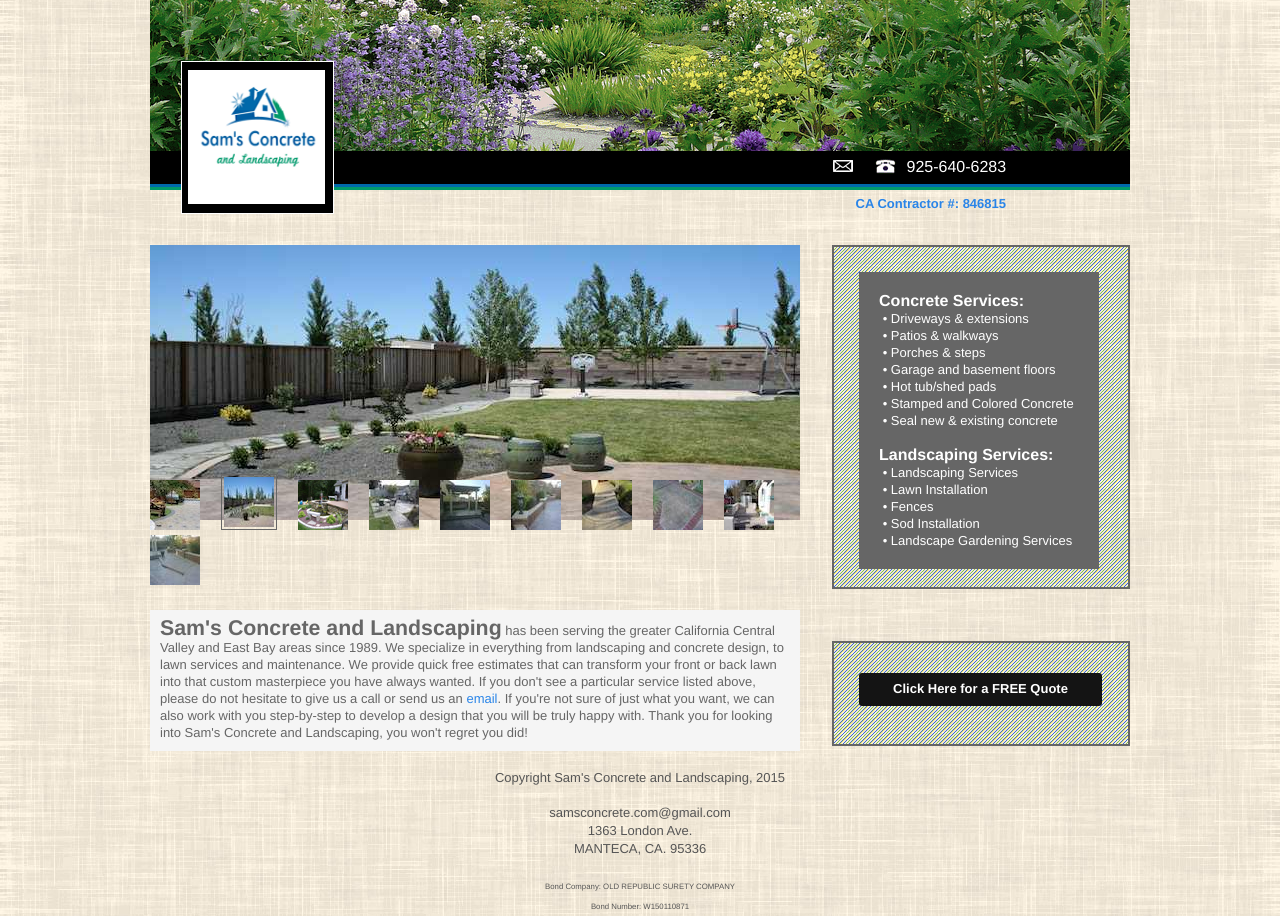
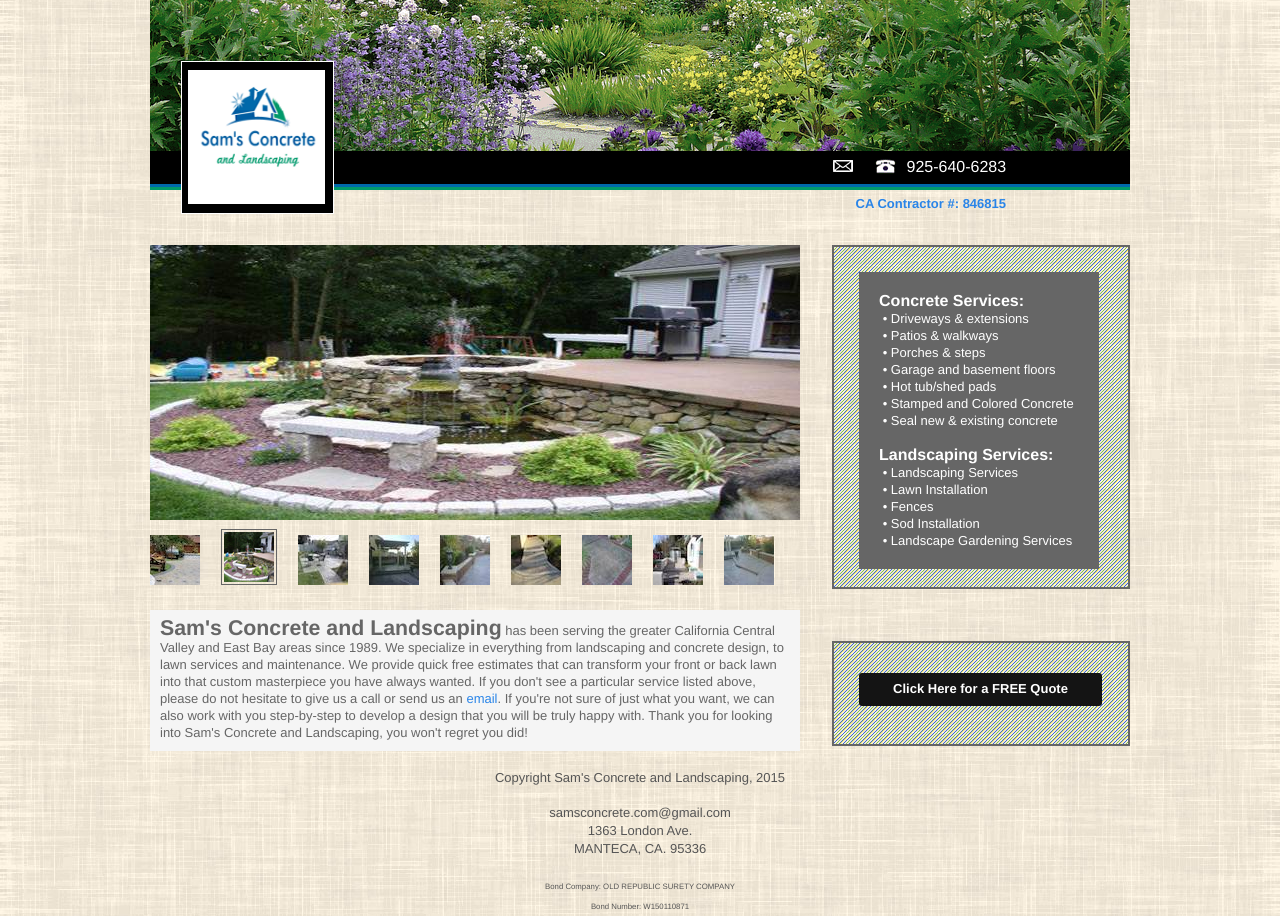
Before and after one commit to whit1206/sams-concrete.com, a Jekyll site: the page built from index.md, in a window 1280 px wide. Built offline with Jekyll 4.4.1, drawn with Linux system fonts in a browser that asks for light colours; nearby versions of some CDN libraries.

Commit message:
Update index.md
removed old landscape image from rotation

```diff
--- a/index.md
+++ b/index.md
@@ -10,7 +10,6 @@ layout: default
 
       <div id="slider" class="nivoSlider">
         <img src="img/landscape0.jpg" alt="" rel="img/landscape0_thumb.jpg" />
-        <img src="img/landscape1.jpg" alt="" rel="img/landscape1_thumb.jpg" />
         <img src="img/landscape2.jpg" alt="" rel="img/landscape2_thumb.png"/>
         <img src="img/landscape3.jpg" alt="" rel="img/landscape3_thumb.jpg" />
         <img src="img/landscape4.jpg" alt="" rel="img/landscape4_thumb.jpg"/>
```
